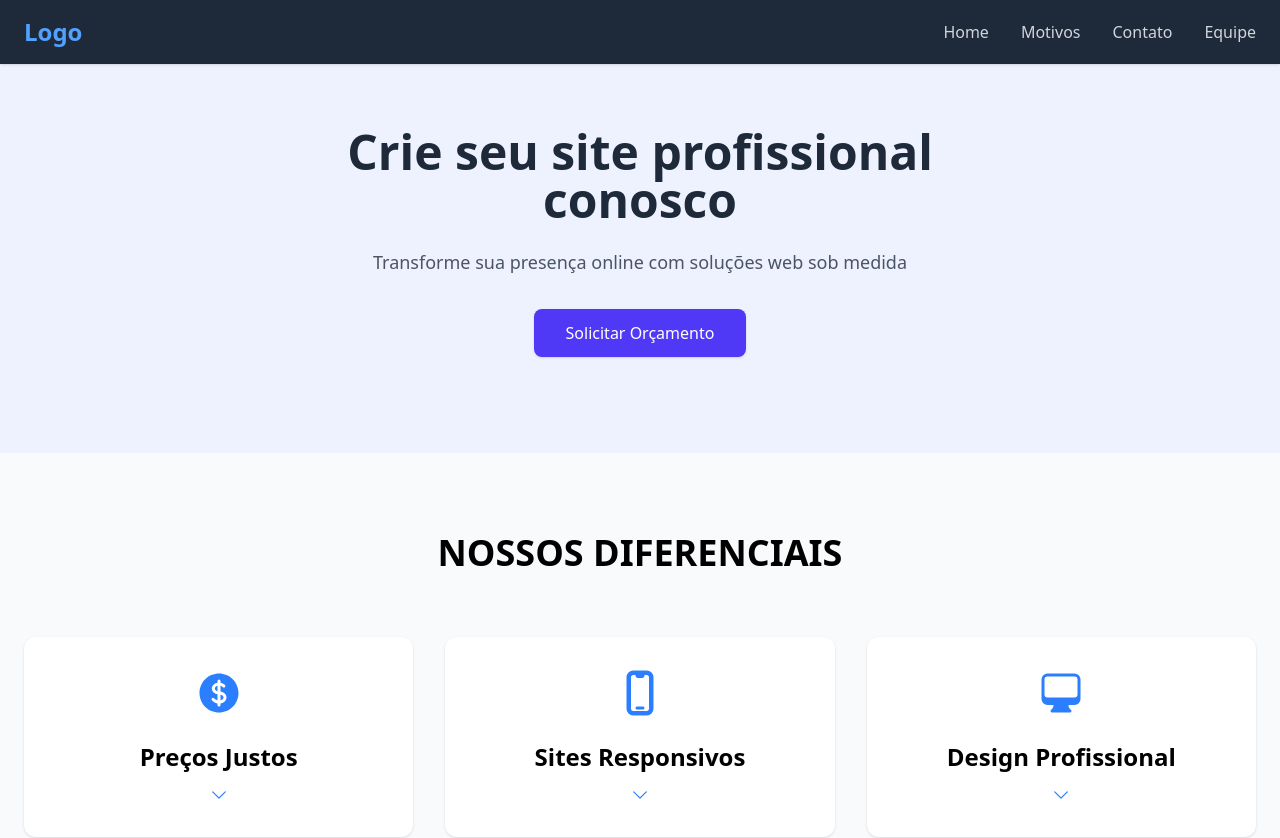
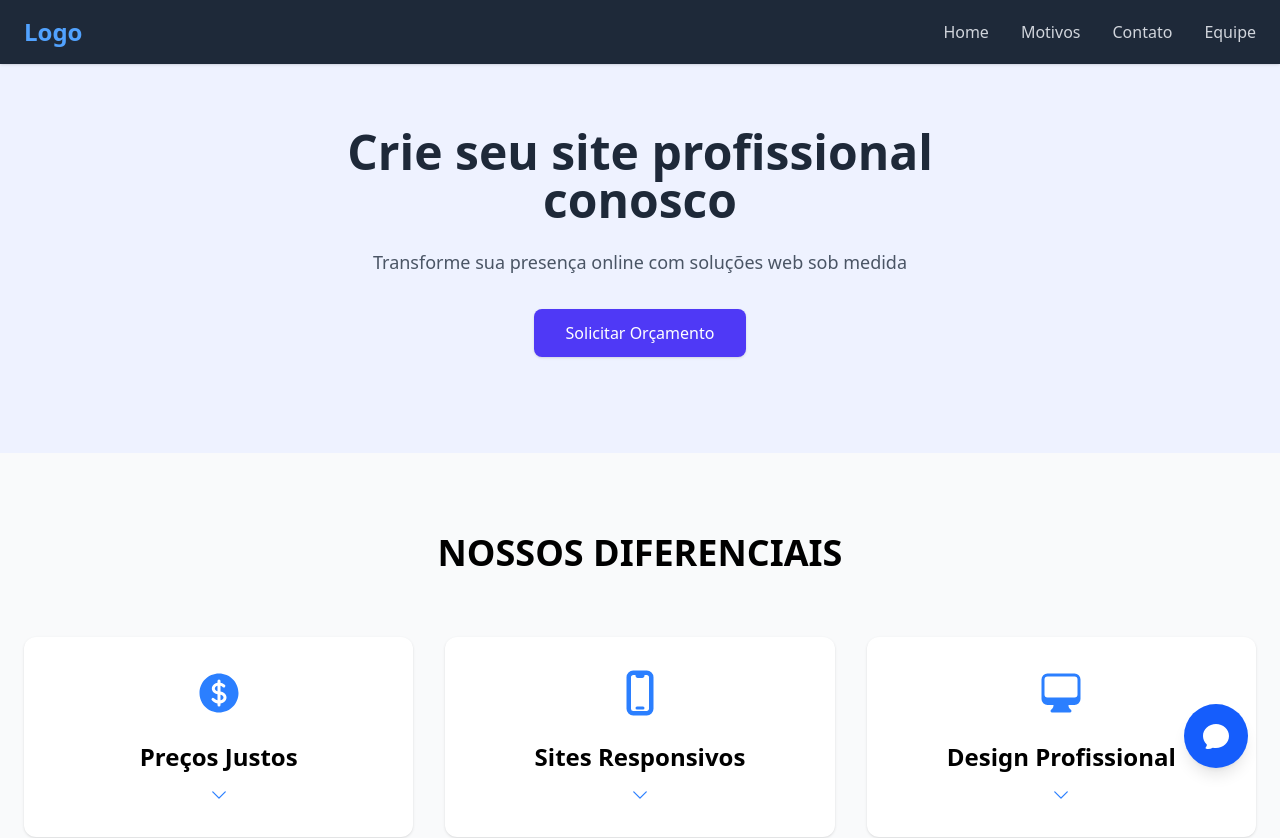
Before and after one commit to MoisesE2/gco-devs, a React (Vite) app: page / in a window 1280 px wide. Shown: the top 838 px of the page. Built offline with nearby package versions, Linux system fonts and the light colour scheme.

Commit message:
botão chatbot

```diff
--- a/src/components/ContactForm/index.tsx
+++ b/src/components/ContactForm/index.tsx
@@ -1,4 +1,3 @@
-import React from 'react';
 import { useForm } from 'react-hook-form';
 
 type FormData = {
--- a/src/components/Footer/index.tsx
+++ b/src/components/Footer/index.tsx
@@ -1,5 +1,5 @@
 import { motion } from 'framer-motion'
-import { FiFacebook, FiInstagram, FiLinkedin } from 'react-icons/fi'
+import { FiFacebook, FiInstagram} from 'react-icons/fi'
 
 export default function Footer() {
   const items = {
@@ -35,11 +35,10 @@ export default function Footer() {
             <div className="space-y-2">
               <p>+55 (85) 98444-0203</p>
               <p>+55 (85) 99844-4203</p>
-              <p>goodevelopers@gmail.com</p>
+              <p>gcodevelopers@gmail.com</p>
               <div className="flex space-x-4 mt-4">
                 <FiFacebook className="text-2xl hover:text-blue-500 cursor-pointer" />
                 <FiInstagram className="text-2xl hover:text-pink-500 cursor-pointer" />
-                <FiLinkedin className="text-2xl hover:text-blue-400 cursor-pointer" />
               </div>
             </div>
           </motion.div>
--- a/src/components/Team/index.tsx
+++ b/src/components/Team/index.tsx
@@ -1,5 +1,3 @@
-import React from 'react';
-
 import { Swiper, SwiperSlide } from "swiper/react";
 
 type TeamMember = {
--- a/src/pages/home/index.tsx
+++ b/src/pages/home/index.tsx
@@ -7,6 +7,8 @@ import Reasons from "../../components/Reasons";
 import Diferenciais from "../../components/Diferenciais";
 import Banner from "../../components/Banner";
 import Header from "../../components/Header";
+import { motion } from "framer-motion";
+import { ChatBubbleOvalLeftIcon } from "@heroicons/react/24/solid";
 
 const HomePage = () => {
   return (
@@ -21,6 +23,20 @@ const HomePage = () => {
         <Newsletter />
       </main>
       <Footer />
+
+      {/* Botão do Chat */}
+      <motion.button
+        className="fixed bottom-8 right-8 bg-blue-600 text-white p-4 rounded-full shadow-lg hover:shadow-xl transition-all"
+        aria-label="Abrir chat"
+        whileHover={{ scale: 1.1 }}
+        whileTap={{ scale: 0.9 }}
+        onClick={() => {
+          // Adicionar lógica de abertura do chat aqui
+          console.log("Abrir chat");
+        }}
+      >
+        <ChatBubbleOvalLeftIcon className="h-8 w-8" />
+      </motion.button>
     </div>
   );
 };
```
